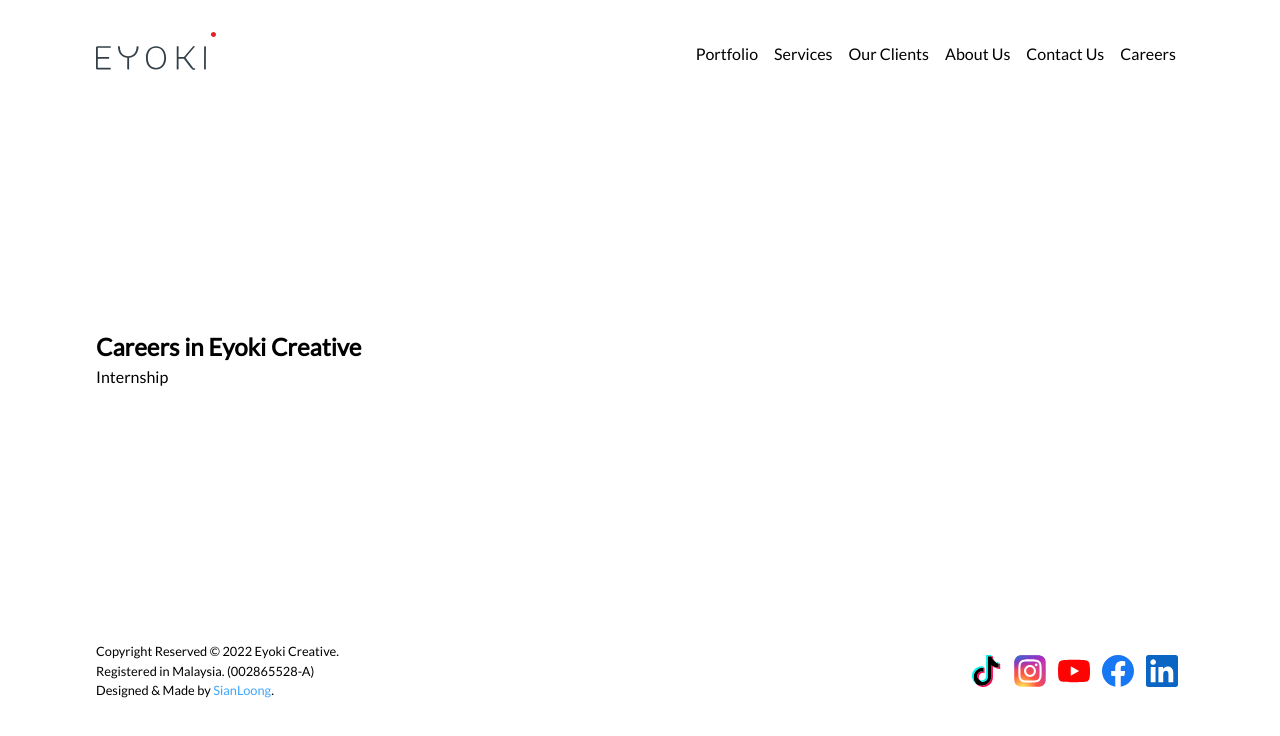
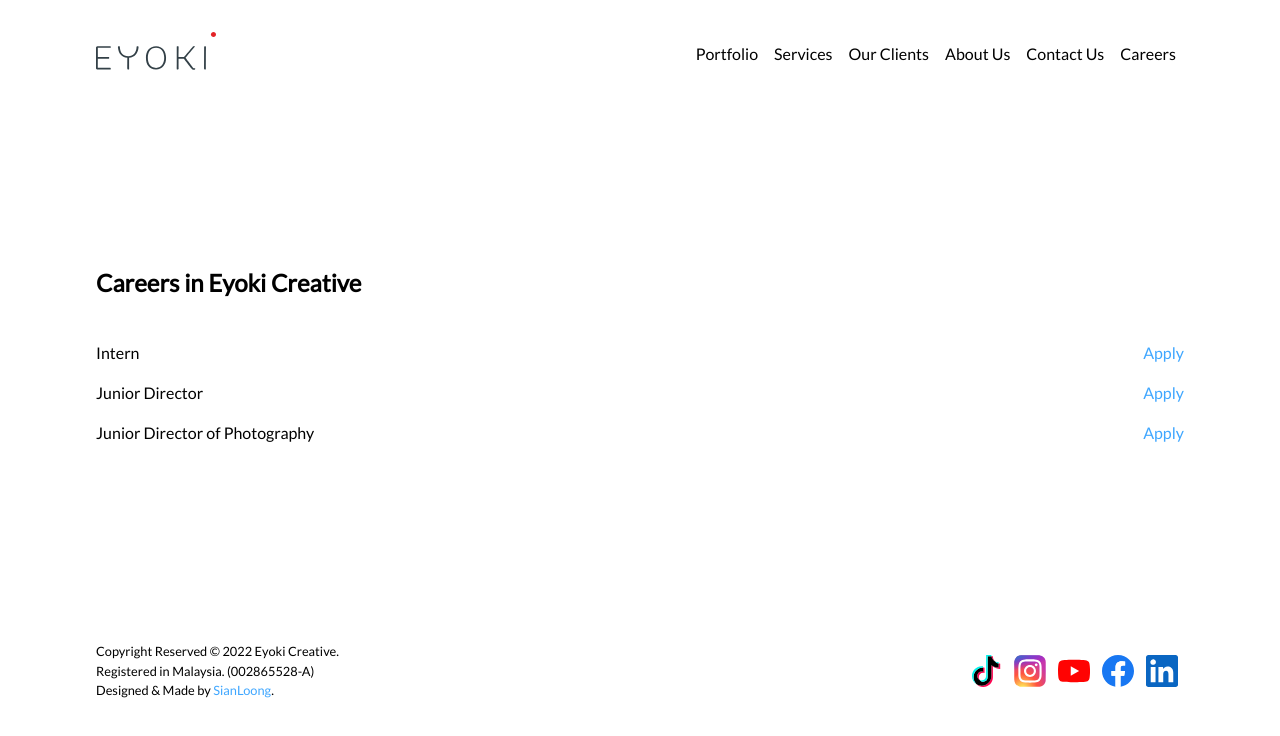
Before and after one commit to si3nloong/eyokicreative, a SvelteKit app: page /careers in a window 1280 px wide. Shown: the top 736 px of the page. Built offline with nearby package versions, Linux system fonts and the light colour scheme.

Commit message:
chore: add job position

```diff
--- a/src/routes/careers/+page.svelte
+++ b/src/routes/careers/+page.svelte
@@ -9,11 +9,47 @@
 <section>
 	<h1>Careers in Eyoki Creative</h1>
 	{#if opening}
-		<p>Internship</p>
+		<ul class="job-list">
+			<li>
+				<span class="position">Intern</span>
+				<a
+					class="apply-btn"
+					href="mailto:hr@eyokicreative.com?subject=Application for Intern position">Apply</a
+				>
+			</li>
+			<li>
+				<span class="position">Junior Director</span>
+				<a
+					class="apply-btn"
+					href="mailto:hr@eyokicreative.com?subject=Application for Junior Director position"
+					>Apply</a
+				>
+			</li>
+			<li>
+				<span class="position">Junior Director of Photography</span>
+				<a
+					class="apply-btn"
+					href="mailto:hr@eyokicreative.com?subject=Application for Junior DoP position">Apply</a
+				>
+			</li>
+		</ul>
 	{:else}
 		<div>Sorry, there are no opening at the moment.</div>
 	{/if}
 </section>
 
 <style lang="scss">
+	.job-list {
+		margin-top: 2rem;
+		list-style-position: inside;
+
+		li {
+			display: flex;
+			padding: 0.5rem 0;
+
+			.position {
+				flex-grow: 1;
+			}
+		}
+	}
 </style>
```
